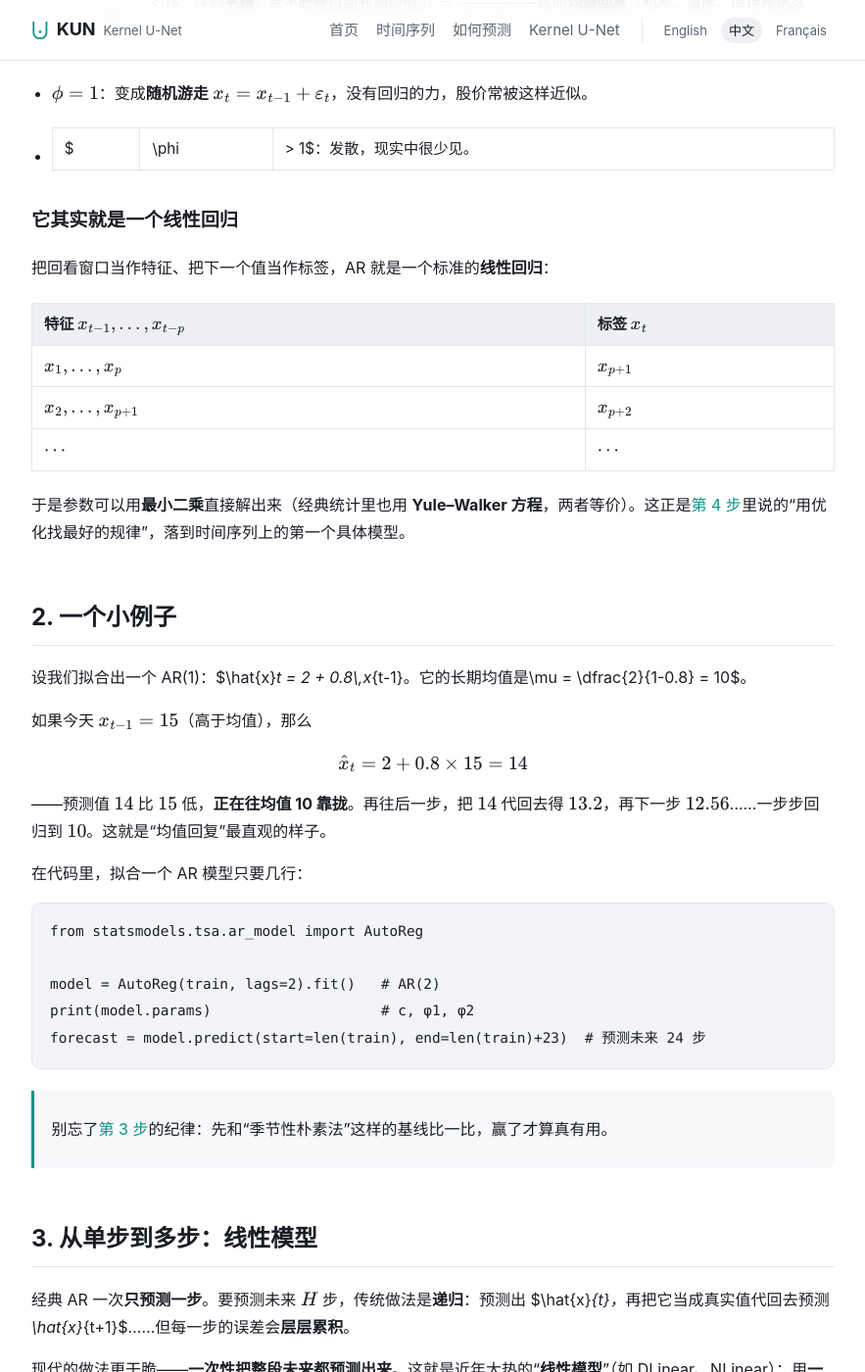
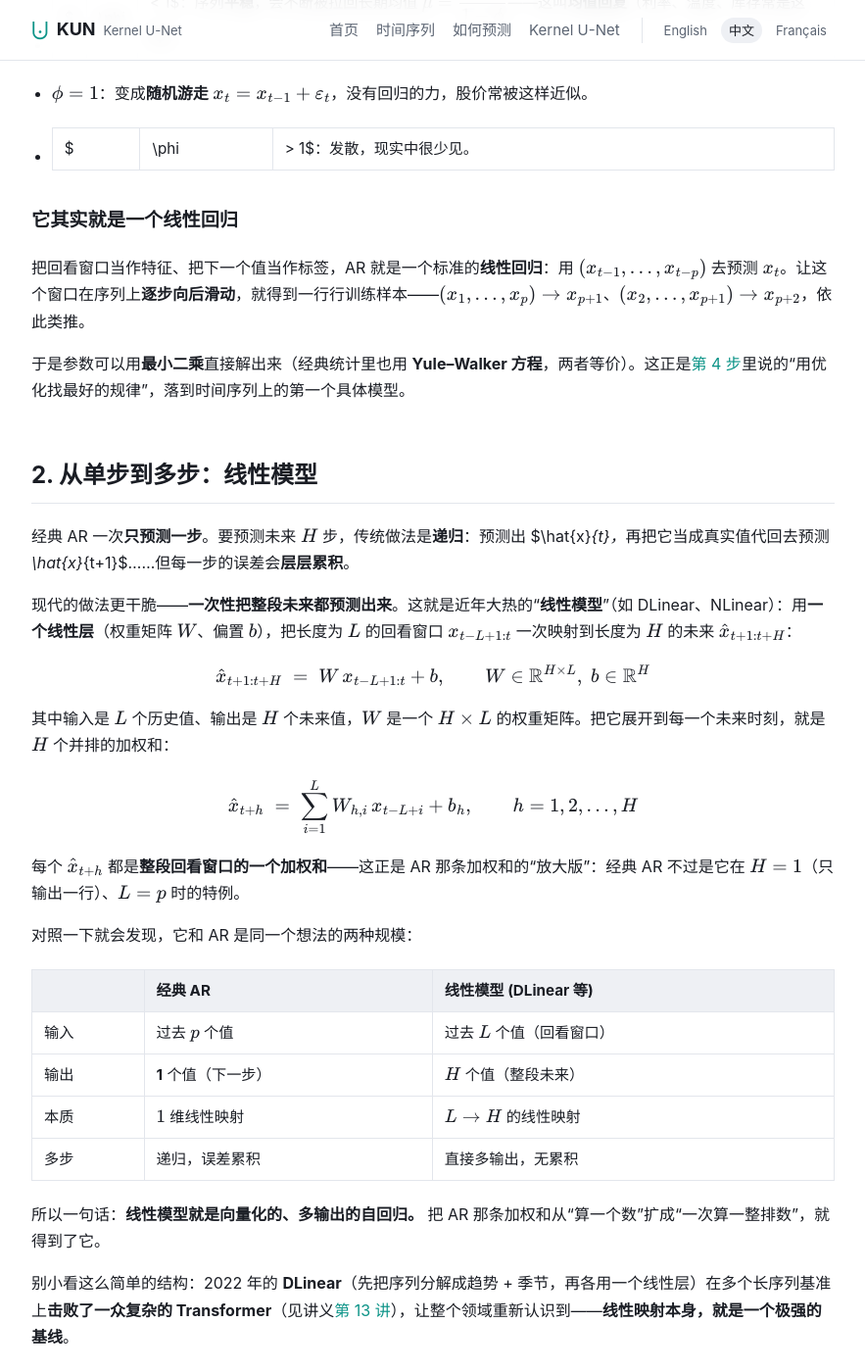
Before and after one commit to JiangYou2025/kun, a Jekyll site: the page built from zh/linear-autoregression.md, in a window 1280 px wide and 1400 px high, scrolled down 891 px. Shown: the whole window at 98% size, without its empty margins (198-1081 px from the left). Built offline with Jekyll 4.4.1, drawn with Linux system fonts in a browser that asks for light colours; formulas are drawn with MathJax 3; comment, search, counter and statistics services are not loaded.

Commit message:
linear-autoregression: drop the static "一个小例子" section and the AR-as-regression table
- remove section 2 (the AR(1) worked example + statsmodels snippet); the
  interactive sunspot demo now serves as the hands-on example
- renumber the remaining sections (3→2, 4→3)
- replace the 特征/标签 table in section 1 with prose
- index.html: update the step-5 card blurb to point at the clickable
  sunspot example

Co-Authored-By: Claude Opus 4.8 (1M context) <noreply@anthropic.com>

````diff
--- a/zh/index.html
+++ b/zh/index.html
@@ -37,7 +37,7 @@ title: null
   <a class="card" href="{{ '/zh/linear-autoregression/' | relative_url }}">
     <div class="step">第 5 步</div>
     <h3>线性自回归预测</h3>
-    <p>自回归的数学、一个均值回复的小例子，以及现代“线性模型”如何把它推广成多步预测——KUN 线性核的雏形。</p>
+    <p>自回归的数学、一个可点击的太阳黑子例子，以及现代“线性模型”如何把它推广成多步预测——KUN 线性核的雏形。</p>
   </a>
   <a class="card" href="{{ '/zh/kun/' | relative_url }}">
     <div class="step">第 6 步</div>
--- a/zh/linear-autoregression.md
+++ b/zh/linear-autoregression.md
@@ -38,39 +38,11 @@ $$x_t = c + \phi\, x_{t-1} + \varepsilon_t$$
 
 ### 它其实就是一个线性回归
 
-把回看窗口当作特征、把下一个值当作标签，AR 就是一个标准的**线性回归**：
-
-| 特征 $x_{t-1}, \ldots, x_{t-p}$ | 标签 $x_t$ |
-|---|---|
-| $x_1, \ldots, x_p$ | $x_{p+1}$ |
-| $x_2, \ldots, x_{p+1}$ | $x_{p+2}$ |
-| $\cdots$ | $\cdots$ |
+把回看窗口当作特征、把下一个值当作标签，AR 就是一个标准的**线性回归**：用 $(x_{t-1}, \ldots, x_{t-p})$ 去预测 $x_t$。让这个窗口在序列上**逐步向后滑动**，就得到一行行训练样本——$(x_1,\ldots,x_p)\to x_{p+1}$、$(x_2,\ldots,x_{p+1})\to x_{p+2}$，依此类推。
 
 于是参数可以用**最小二乘**直接解出来（经典统计里也用 **Yule–Walker 方程**，两者等价）。这正是[第 4 步](../math-ml-foundations/)里说的“用优化找最好的规律”，落到时间序列上的第一个具体模型。
 
-## 2. 一个小例子
-
-设我们拟合出一个 AR(1)：$\hat{x}_t = 2 + 0.8\,x_{t-1}$。它的长期均值是 $\mu = \dfrac{2}{1-0.8} = 10$。
-
-如果今天 $x_{t-1} = 15$（高于均值），那么
-
-$$\hat{x}_t = 2 + 0.8 \times 15 = 14$$
-
-——预测值 $14$ 比 $15$ 低，**正在往均值 10 靠拢**。再往后一步，把 $14$ 代回去得 $13.2$，再下一步 $12.56$……一步步回归到 $10$。这就是“均值回复”最直观的样子。
-
-在代码里，拟合一个 AR 模型只要几行：
-
-```python
-from statsmodels.tsa.ar_model import AutoReg
-
-model = AutoReg(train, lags=2).fit()   # AR(2)
-print(model.params)                    # c, φ1, φ2
-forecast = model.predict(start=len(train), end=len(train)+23)  # 预测未来 24 步
-```
-
-> 别忘了[第 3 步](../prediction-in-action/)的纪律：先和“季节性朴素法”这样的基线比一比，赢了才算真有用。
-
-## 3. 从单步到多步：线性模型
+## 2. 从单步到多步：线性模型
 
 经典 AR 一次**只预测一步**。要预测未来 $H$ 步，传统做法是**递归**：预测出 $\hat{x}_{t}$，再把它当成真实值代回去预测 $\hat{x}_{t+1}$……但每一步的误差会**层层累积**。
 
````
Also changed, not shown: other parts of zh/linear-autoregression.md (+1 -1 lines).
